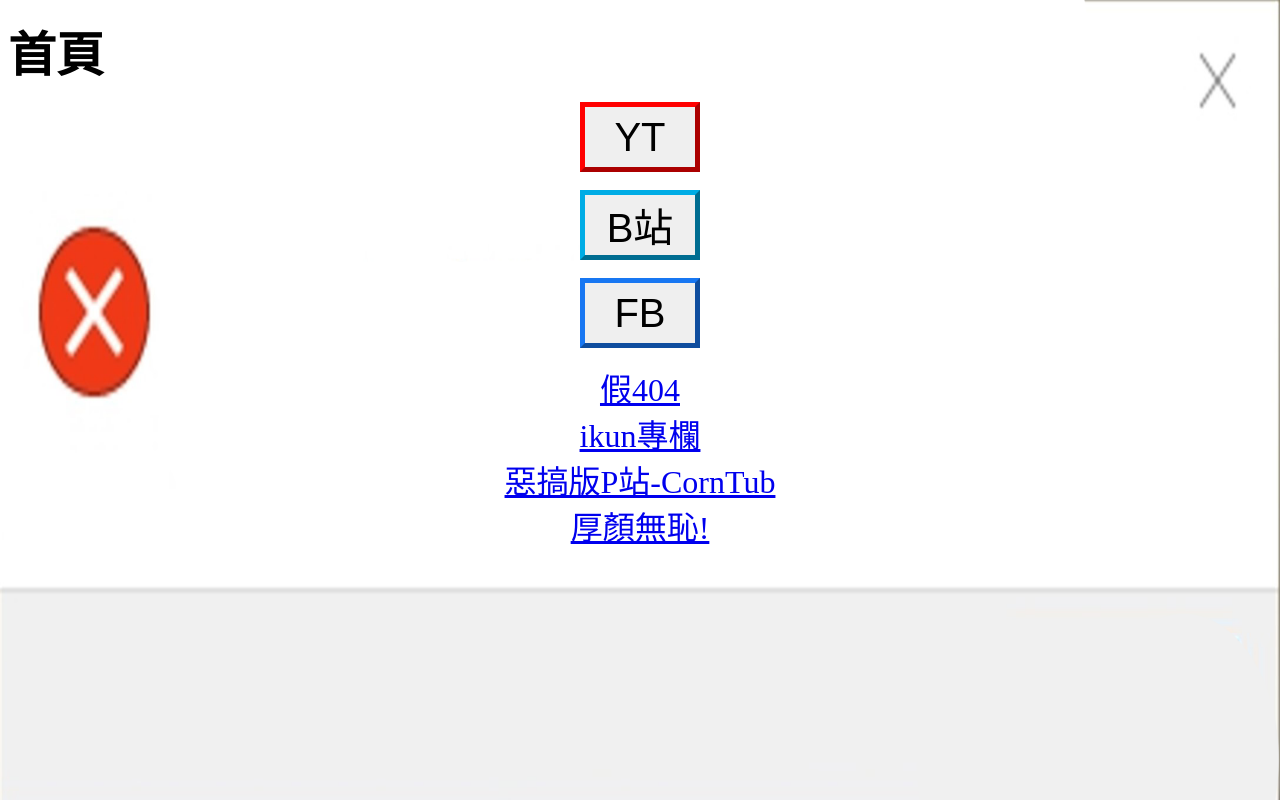
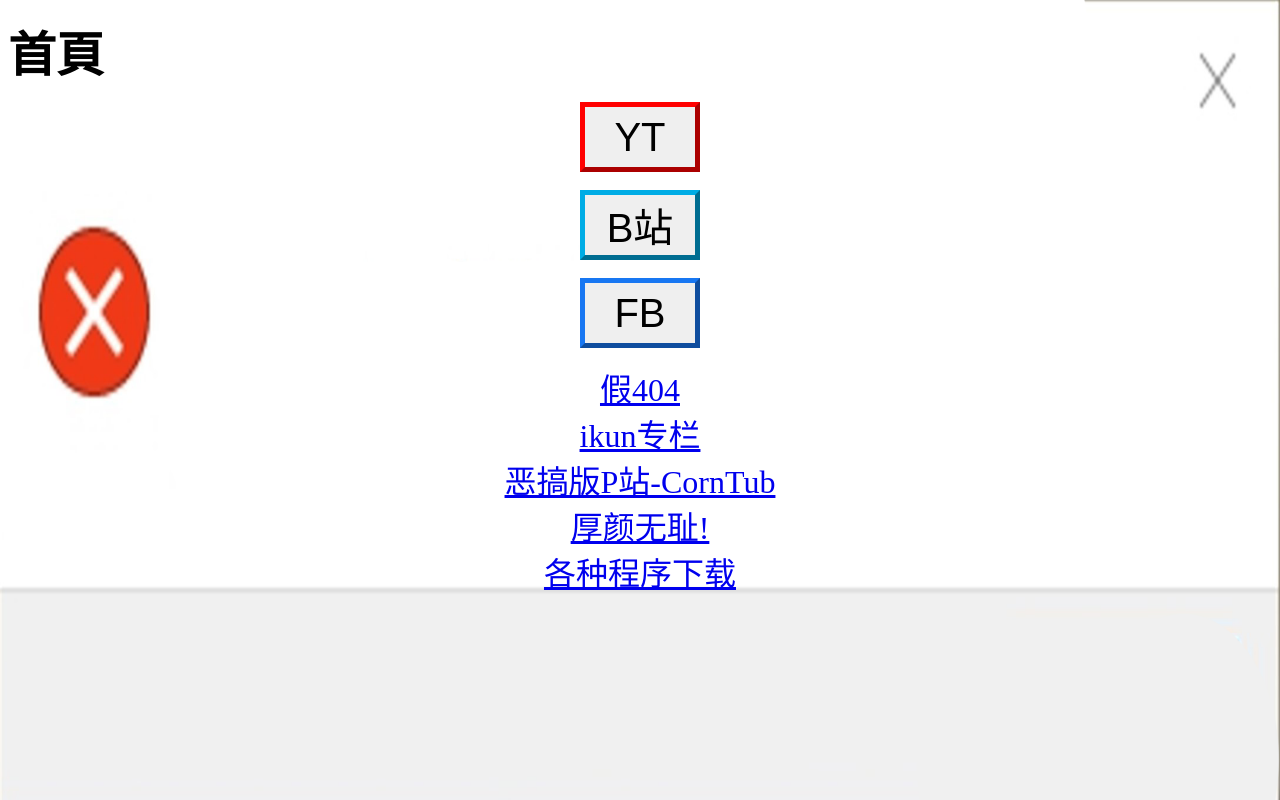
Before and after one commit to Gaspardhan/gaspardhan.github.io, a plain HTML site: page index.html in a window 1280 px wide. Drawn offline with Linux system fonts and the light colour scheme.

Commit message:
Update index.html

```diff
--- a/index.html
+++ b/index.html
@@ -23,9 +23,10 @@ style="width:120px;height:70px;font-size:40px;border:5px #00ACE5 outset;"></cent
 style="width:120px;height:70px;font-size:40px;border:5px #1877F2 outset;"></center></body></p>
 
 <center><font size="6"color="#000000"><a href="./trick"target="_blank">假404</a></center>
-<center><font size="6"color="#000000"><a href="./IKUN"target="_blank">ikun專欄</a></center>
-<center><font size="6"color="#000000"><a href="./corntub"target="_blank">惡搞版P站-CornTub</a></center>
-<center><font size="6"color="#000000"><a href="./VDO/wuchi"target="_blank">厚顏無恥!</a></center>
+<center><font size="6"color="#000000"><a href="./IKUN"target="_blank">ikun专栏</a></center>
+<center><font size="6"color="#000000"><a href="./corntub"target="_blank">恶搞版P站-CornTub</a></center>
+<center><font size="6"color="#000000"><a href="./VDO/wuchi"target="_blank">厚颜无耻!</a></center>
+<center><font size="6"color="#000000"><a href="./download"target="_blank">各种程序下载</a></center>
 
 </body>
 
```
